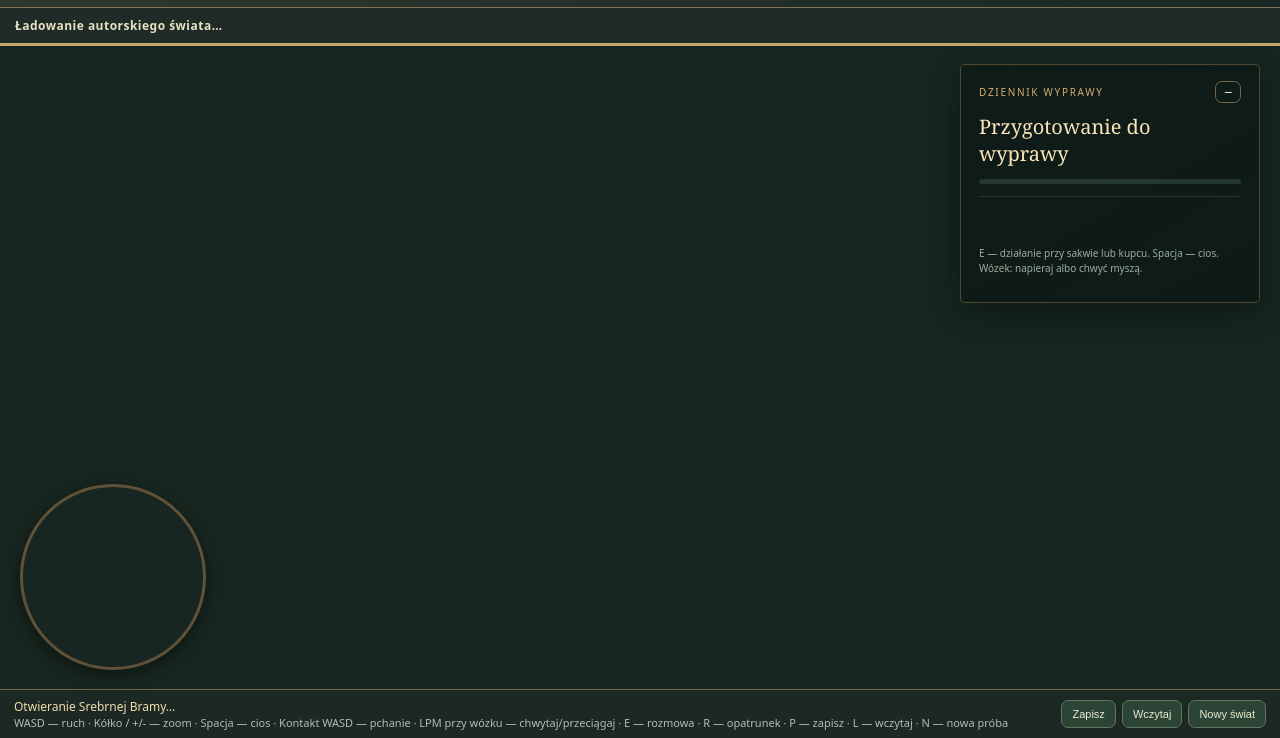
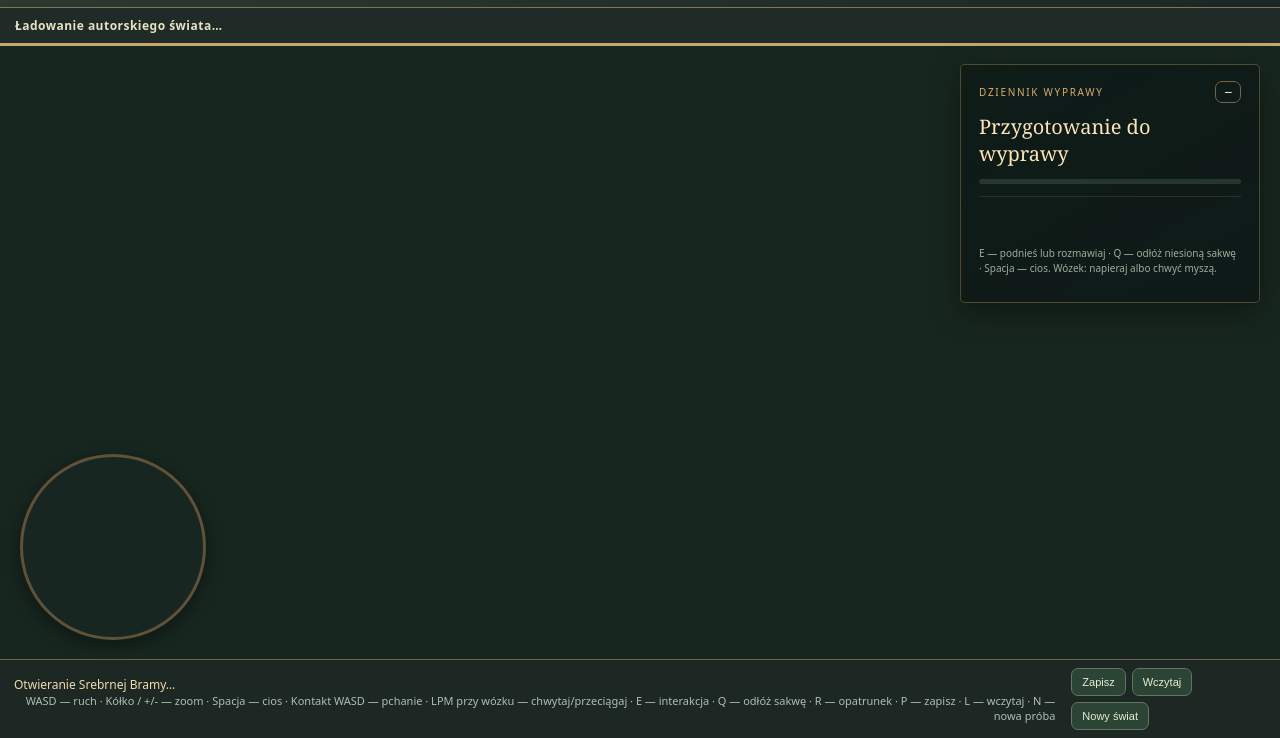
Before and after one commit to Jozzpoly/Coopege, a website: page research/coopege-c1/template.html in a window 1280 px wide. Shown: the part 62-800 px from the top of the page. Drawn offline with Linux system fonts and the light colour scheme.

Commit message:
C1: explain carrying/placing the parcel, not automatic scripted quest inventory

```diff
--- a/research/coopege-c1/template.html
+++ b/research/coopege-c1/template.html
@@ -34,10 +34,10 @@ button:hover{background:#426149}#hint{font-size:11px;color:#d5c9a7;max-width:310
 <main><canvas id="game" aria-label="Grywalny świat Coopege B5"></canvas>
 <aside id="journal" aria-label="Dziennik wyprawy"><div class="panel-title">DZIENNIK WYPRAWY <button id="collapse" aria-label="Zwiń dziennik" onclick="this.parentElement.parentElement.classList.toggle('collapsed')">−</button></div>
 <strong id="questTitle">Przygotowanie do wyprawy</strong><p id="questLine"></p><div class="quest-progress"><div id="questProgress"></div></div><p id="bountyLine"></p>
-<div class="journal-note" id="journalNote"></div><p class="journal-hint">E — działanie przy sakwie lub kupcu. Spacja — cios. Wózek: napieraj albo chwyć myszą.</p></aside>
+<div class="journal-note" id="journalNote"></div><p class="journal-hint">E — podnieś lub rozmawiaj · Q — odłóż niesioną sakwę · Spacja — cios. Wózek: napieraj albo chwyć myszą.</p></aside>
 <canvas id="minimap" width="180" height="180" aria-label="Miniaturowa mapa terenu"></canvas>
 </main>
-<footer><div><div id="message">Otwieranie Srebrnej Bramy…</div><div id="help">WASD — ruch · Kółko / +/- — zoom · Spacja — cios · Kontakt WASD — pchanie · LPM przy wózku — chwytaj/przeciągaj · E — rozmowa · R — opatrunek · P — zapisz · L — wczytaj · N — nowa próba</div></div>
+<footer><div><div id="message">Otwieranie Srebrnej Bramy…</div><div id="help">WASD — ruch · Kółko / +/- — zoom · Spacja — cios · Kontakt WASD — pchanie · LPM przy wózku — chwytaj/przeciągaj · E — interakcja · Q — odłóż sakwę · R — opatrunek · P — zapisz · L — wczytaj · N — nowa próba</div></div>
 <div id="actions"><button onclick="CoopegeB1Evidence.save()">Zapisz</button><button onclick="CoopegeB1Evidence.load()">Wczytaj</button><button onclick="CoopegeB1Evidence.reset()">Nowy świat</button></div></footer>
 <script>__COOPEGE_SOURCE_core.js__</script>
 <script>__COOPEGE_SOURCE_episode.js__</script>
```
